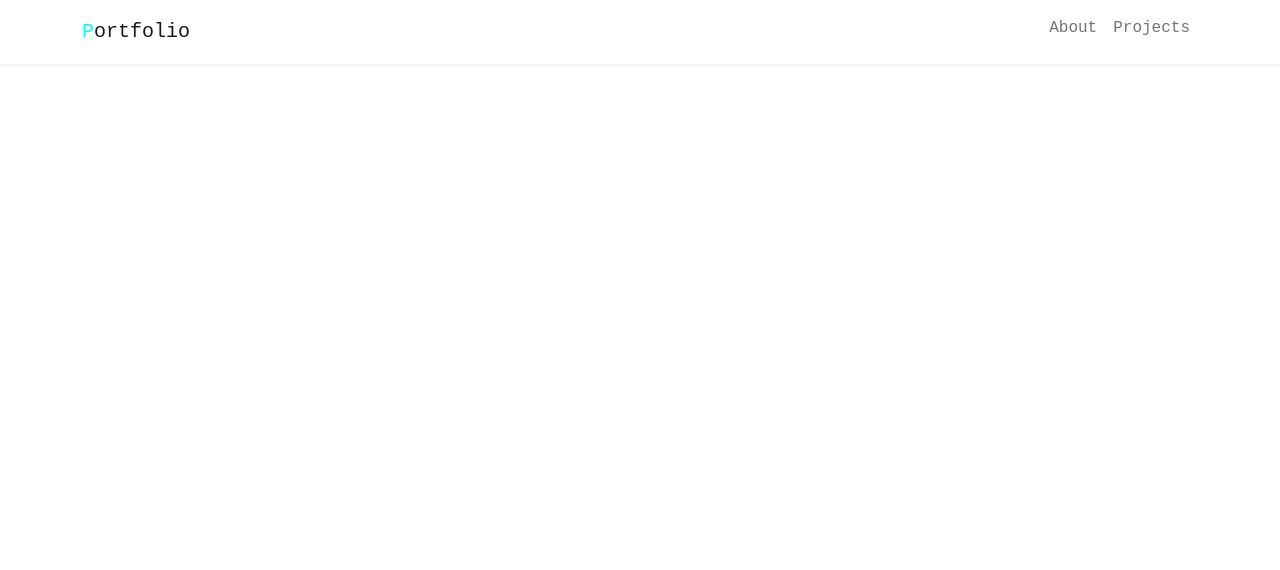
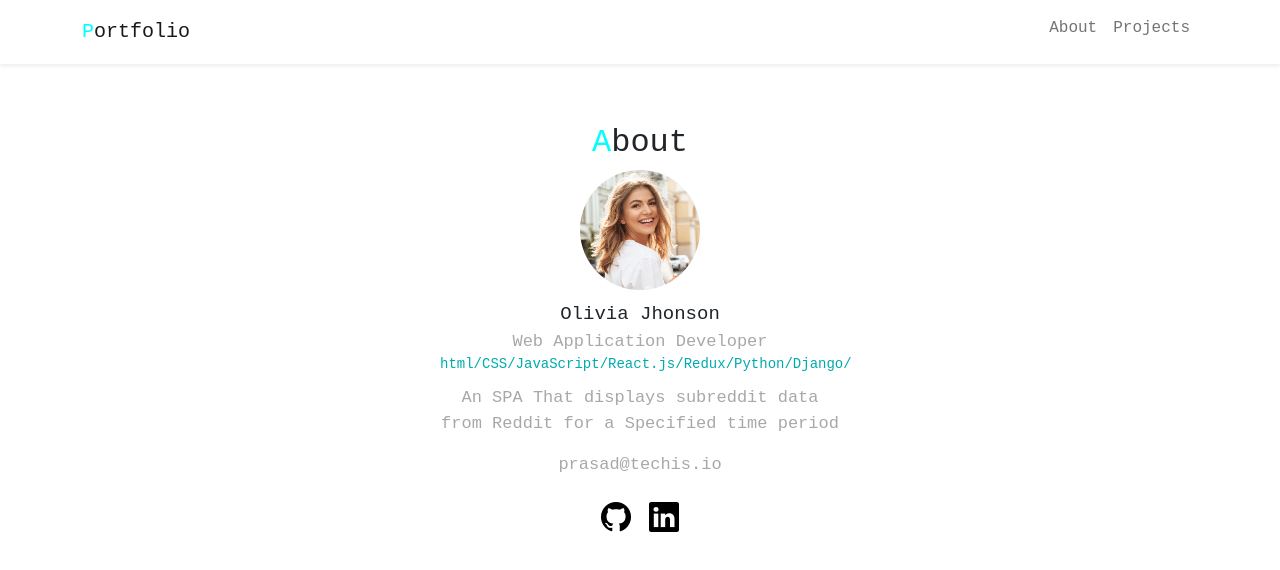
Before and after one commit to pRaSadd08/My_Portfollio, a plain HTML site: page index.html in a window 1280 px wide. Drawn offline with nearby package versions, Linux system fonts and the light colour scheme.

Commit message:
About Section Added

```diff
--- a/index.html
+++ b/index.html
@@ -4,6 +4,7 @@
     <meta charset="UTF-8">
     <meta http-equiv="X-UA-Compatible" content="IE=edge">
     <meta name="viewport" content="width=device-width, initial-scale=1.0">
+    <link rel="stylesheet" href="https://cdn.jsdelivr.net/npm/bootstrap-icons@1.9.1/font/bootstrap-icons.css">
     <!-- CSS only -->
     <link href="https://cdn.jsdelivr.net/npm/bootstrap@5.2.2/dist/css/bootstrap.min.css" rel="stylesheet" integrity="sha384-Zenh87qX5JnK2Jl0vWa8Ck2rdkQ2Bzep5IDxbcnCeuOxjzrPF/et3URy9Bv1WTRi" crossorigin="anonymous">
     <link rel="stylesheet" href="style.css">
@@ -37,6 +38,21 @@
           </div>
         </div>
       </nav>
+    <div id="about">
+      <h2><span class="font-primary">A</span>bout</h2>
+      <img src="images/sample-woman.jpg">
+      <div class="name">Olivia Jhonson</div>
+      <div class="vocation">Web Application Developer
+      <div class="skills">html/CSS/JavaScript/React.js/Redux/Python/Django/</div>
+      <p>An SPA That displays subreddit data from Reddit for a Specified time period
+      </p >
+      <div class="email">prasad@techis.io</div>
+      <div class="icon">
+        <a href="#"><i class="bi bi-github"></i></a>
+        <a href="#"><i class="bi bi-linkedin ms"></i></a>
+      </div>
+      </div>
+    </div>
     <!-- JavaScript Bundle with Popper -->
 <script src="https://cdn.jsdelivr.net/npm/bootstrap@5.2.2/dist/js/bootstrap.bundle.min.js" integrity="sha384-OERcA2EqjJCMA+/3y+gxIOqMEjwtxJY7qPCqsdltbNJuaOe923+mo//f6V8Qbsw3" crossorigin="anonymous"></script>
 </body>
--- a/style.css
+++ b/style.css
@@ -10,3 +10,50 @@ body{
 .font-primary{
     color: aqua;
 }
+/**************
+
+About
+
+***********/
+
+#about{
+    margin: 60px auto;
+    max-width: 400px;
+    text-align: center;
+}
+
+#about img{
+    border-radius: 50%;
+    width: 120px;
+    margin-bottom: 10px;
+}
+
+#about .name{
+    font-size: 19px;
+}
+
+#about .vocation{
+    font-size: 17px;
+    color: #A8A8AB;
+    margin-bottom: 10px;
+}
+
+#about .skills{
+    font-size: 14px;
+    color: #00ABAE;
+    margin-bottom: 10px;
+}
+
+#about .email{
+    margin-top: 14px;
+    font-size: 17px;
+}
+
+#about .icon{
+    margin-top: 20px;
+    font-size: 30px;
+}
+
+#about .icon a{
+    color: black;
+}
```
Also changed, not shown: images/sample-woman.jpg (added), 2 other files.
